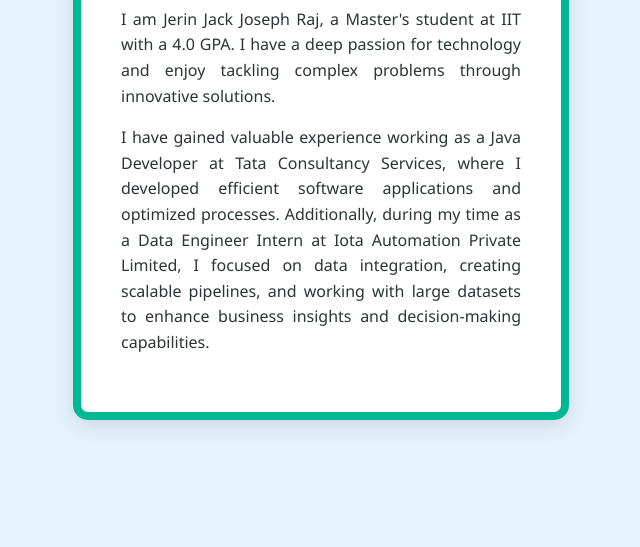
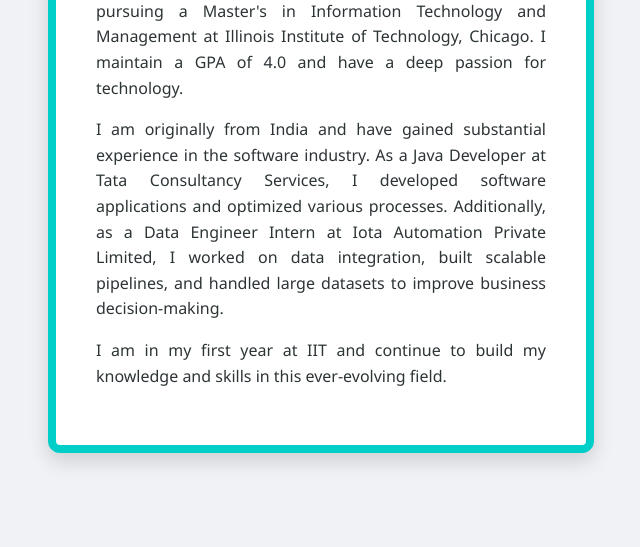
Before and after one commit to jerinjackj17/jerinjack_A20542577_webapp, a plain HTML site: page index.html in a window 1280 px wide. Shown: the part 253-800 px from the top of the page, without its empty margins (319-959 px from the left). Drawn offline with Linux system fonts and the light colour scheme.

Commit message:
upated index

```diff
--- a/index.html
+++ b/index.html
@@ -7,7 +7,7 @@
     <style>
         body {
             font-family: 'Segoe UI', Tahoma, Geneva, Verdana, sans-serif;
-            background-color: #e3f2fd; /* Soft blue background */
+            background-color: #f1f2f6; /* Light grey background */
             color: #2d3436; /* Dark grey font color */
             display: flex;
             justify-content: center;
@@ -17,7 +17,7 @@
         }
 
         h2 {
-            color: #0984e3; /* Bold blue for title */
+            color: #0984e3; /* Blue for title */
             text-align: center;
             font-size: 28px;
             font-weight: bold;
@@ -31,12 +31,12 @@
 
         div {
             background-color: #ffffff; /* White background for the content */
-            width: 400px;
-            border: 8px solid #00b894; /* Green border */
+            width: 450px;
+            border: 8px solid #00cec9; /* Teal border */
             padding: 40px;
             margin: 20px;
-            box-shadow: 0px 6px 20px rgba(0, 0, 0, 0.1); /* Soft shadow for depth */
-            border-radius: 15px; /* Smooth rounded corners */
+            box-shadow: 0px 8px 20px rgba(0, 0, 0, 0.15); /* Soft shadow for depth */
+            border-radius: 12px; /* Smooth rounded corners */
         }
 
         div p {
@@ -48,8 +48,9 @@
 <body>
     <div>
         <h2>Practice for Private Repo</h2>
-        <p>I am Jerin Jack Joseph Raj, a Master's student at IIT with a 4.0 GPA. I have a deep passion for technology and enjoy tackling complex problems through innovative solutions.</p>
-        <p>I have gained valuable experience working as a Java Developer at Tata Consultancy Services, where I developed efficient software applications and optimized processes. Additionally, during my time as a Data Engineer Intern at Iota Automation Private Limited, I focused on data integration, creating scalable pipelines, and working with large datasets to enhance business insights and decision-making capabilities.</p>
+        <p>My name is Jerin Jack Joseph Raj, and I am currently pursuing a Master's in Information Technology and Management at Illinois Institute of Technology, Chicago. I maintain a GPA of 4.0 and have a deep passion for technology.</p>
+        <p>I am originally from India and have gained substantial experience in the software industry. As a Java Developer at Tata Consultancy Services, I developed software applications and optimized various processes. Additionally, as a Data Engineer Intern at Iota Automation Private Limited, I worked on data integration, built scalable pipelines, and handled large datasets to improve business decision-making.</p>
+        <p>I am in my first year at IIT and continue to build my knowledge and skills in this ever-evolving field.</p>
     </div>
 </body>
 </html>
```
